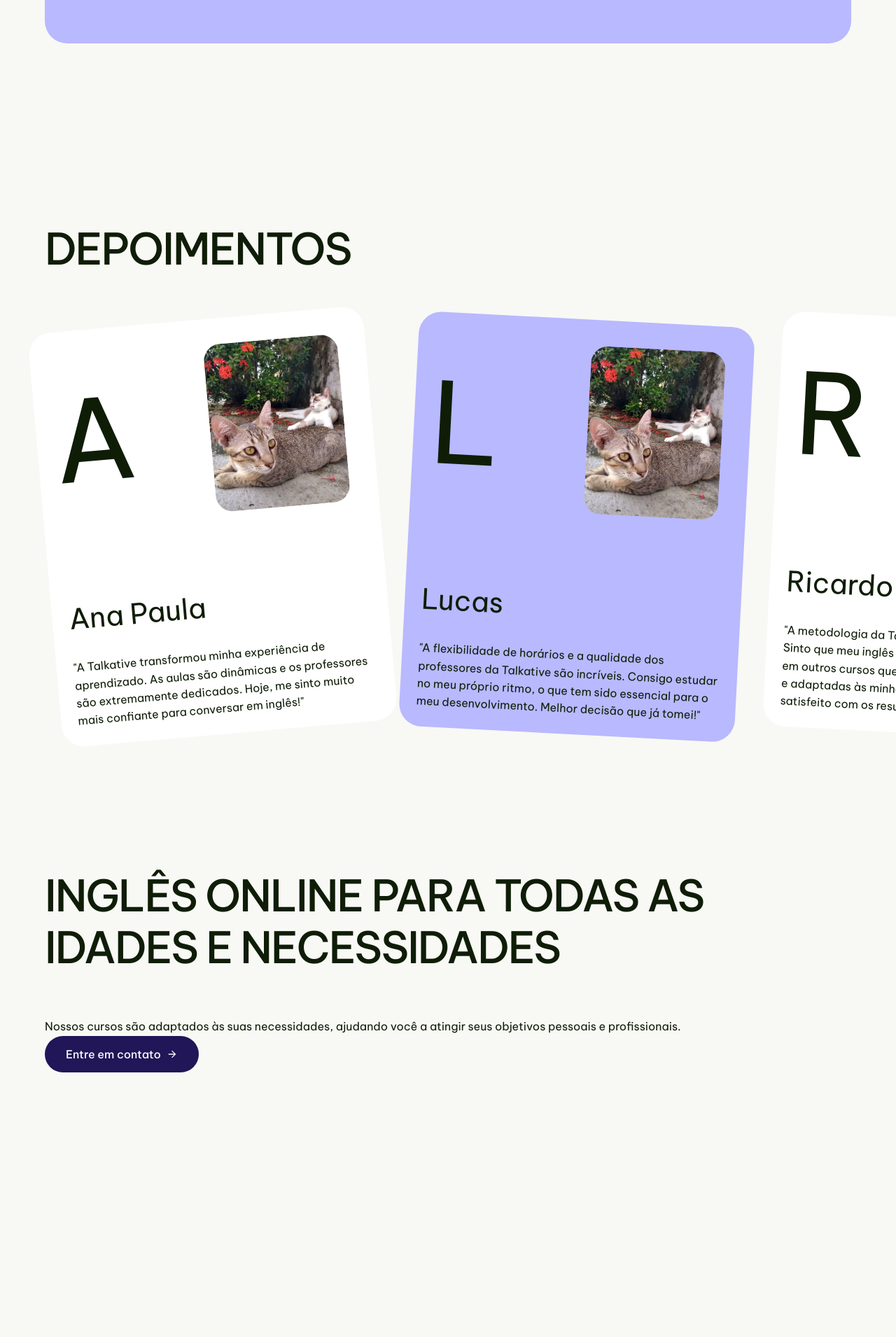
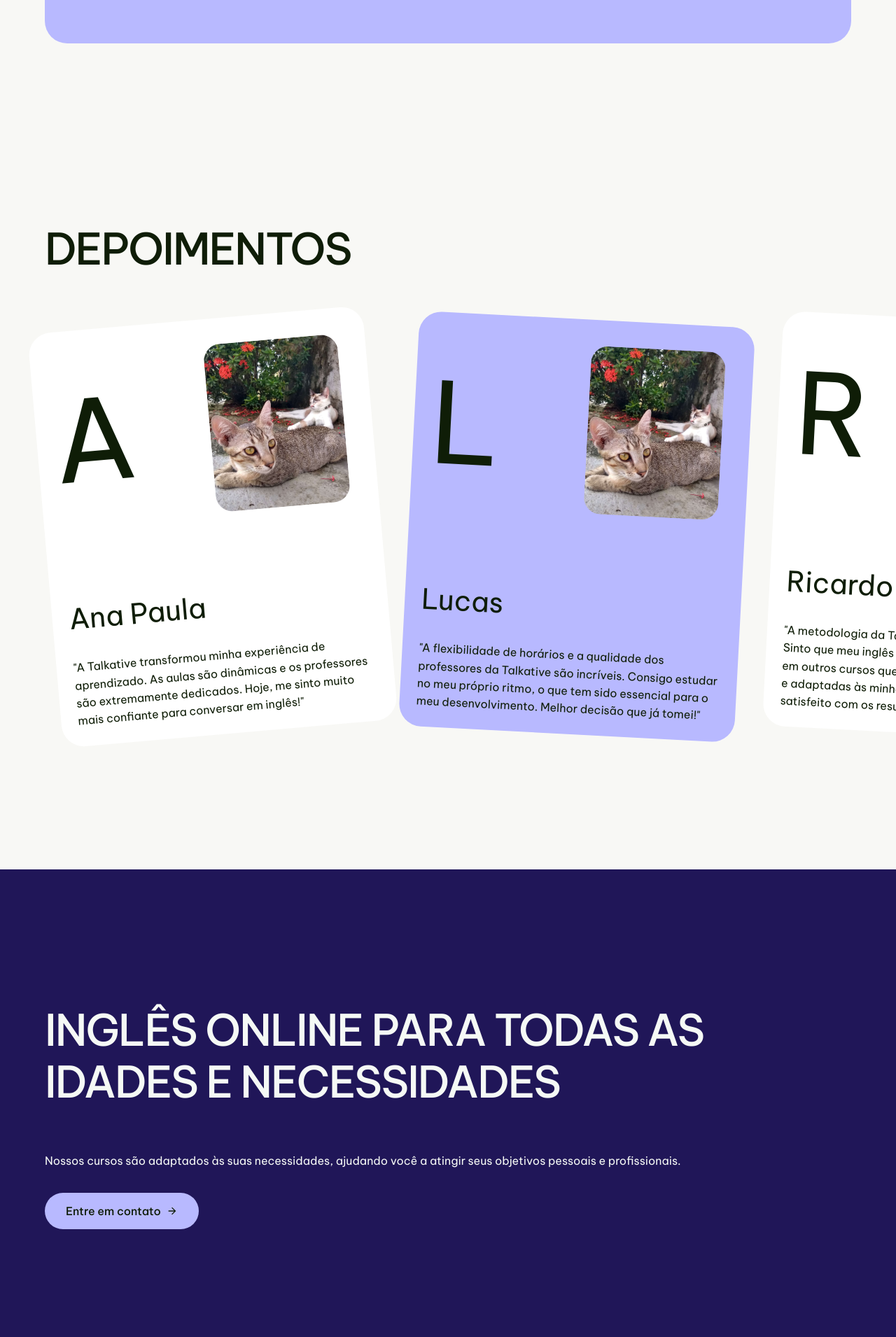
Before and after one commit to SnayderRodrigues/react-study, a React (Vite) app: page / in a window 1280 px wide. Shown: the part 5510-7420 px from the top of the page at 70% size. Built offline with nearby package versions, Linux system fonts and the light colour scheme.

Commit message:
update: cta section styles and testemonials section paddings

```diff
--- a/src/pages/home/Cta.jsx
+++ b/src/pages/home/Cta.jsx
@@ -14,7 +14,7 @@ const Cta = () => {
           </p>
         </div>
         <div className="cta__button-wrapper">
-          <Link to="contact" className="button link">
+          <Link to="contact" className="button cta__button link">
             Entre em contato
             <IoMdArrowForward />
           </Link>
--- a/src/styles/pages/home/_cta.scss
+++ b/src/styles/pages/home/_cta.scss
@@ -1,4 +1,13 @@
 .cta {
-    background-color: var(--bg-color);
+    color: var(--text-color-2);
+    background-color: var(--dark-blue);
     padding: 12rem 0;
+
+    &__headline {
+        margin-bottom: 2rem;
+    }
+    &__button {
+        color: var(--text-color);
+        background-color: var(--light-blue);
+    }
 }
--- a/src/styles/pages/home/_testemonials.scss
+++ b/src/styles/pages/home/_testemonials.scss
@@ -2,7 +2,7 @@
 
 .testemonials {
   background-color: var(--bg-color);
-  padding: var(--section-pd);
+  padding: 12rem 0;
 
   &__container {
     display: flex;
```
